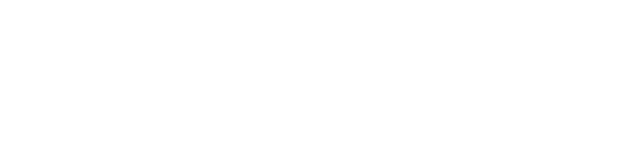
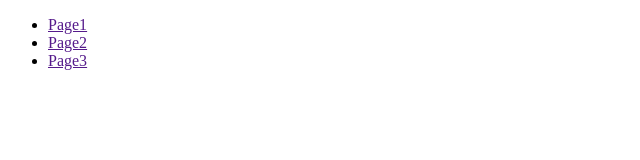
Before and after one commit to sergchernetskiy/blended2, a plain HTML site: page index.html in a window 1280 px wide. Shown: the whole page, without its empty margins (0-640 px from the left). Drawn offline with Linux system fonts and the light colour scheme.

Commit message:
new_header
added ul

```diff
--- a/index.html
+++ b/index.html
@@ -10,5 +10,15 @@
       <title>Document</title>
       <link rel="stylesheet" href="./index.html" />
    </head>
-   <body></body>
+   <body>
+      <header>
+         <nav>
+            <ul>
+               <li><a href="">Page1</a></li>
+               <li><a href="">Page2</a></li>
+               <li><a href="">Page3</a></li>
+            </ul>
+         </nav>
+      </header>
+   </body>
 </html>
```
